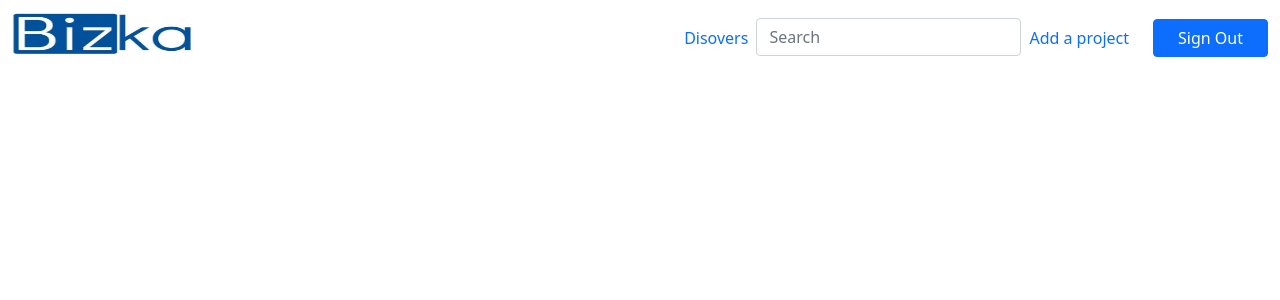
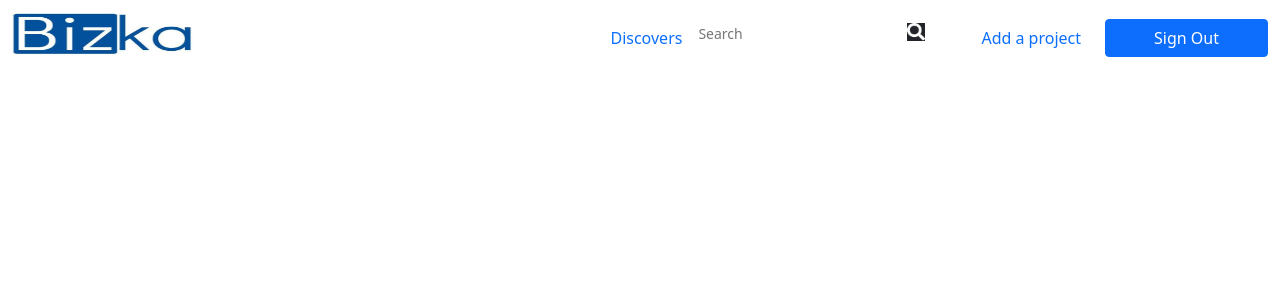
Before and after one commit to Bizkaofficial/bizzy-gallop, a React (Create React App) app: page /header2 in a window 1280 px wide. Shown: the top 300 px of the page. Built offline with nearby package versions, Linux system fonts and the light colour scheme.

Commit message:
search bar

```diff
--- a/src/pages/Discover.js
+++ b/src/pages/Discover.js
@@ -1,11 +1,11 @@
 import Footer from "../layouts/Footer";
-import Navbar from "../layouts/Navbar";
+import Header1 from "./Header1";
 
 const Discover = () => {
   return (
     <>
-      <Navbar />
-        <div className='container'>
+      <Header1 />
+        <div className='container mt-5'>
           <div className='d-flex flex-sm-row flex-column justify-content-around my-3'>
             <div className="p-2 border rounded-pill mb-2">
               <p className="text-center h6 px-2">Descriptive</p>
--- a/src/pages/Header2.js
+++ b/src/pages/Header2.js
@@ -25,19 +25,31 @@ const Header2 = () => {
           id="navbarToggleContent"
         >
           <ul className="navbar-nav">
-            <li className="nav-item active ">
+            <li className="nav-item active">
               <Link className="nav-link text-primary" to="/discover">
-                Disovers
+                Discovers
               </Link>
             </li>
-            <li className="nav-item">
-              <input
-                class="form-control me-2"
-                type="search"
+            <li className=" me-5 fs-6" >
+              <div className="input-group input-group-sm">
+                <input
                 placeholder="Search"
-                aria-label="Search"
-                img src={Vector} alt=""
+                aria-label="Search bar"
+                aria-describedby="basic-addon2"
+                className="form-control-sm border-0"
               />
+              <div className='input-group-append'>
+              <span className="" id="basic-addon2">
+                <img
+                src={Vector}
+                className="bg-dark"
+                alt=""
+                width={18}
+                height={18}
+              />
+              </span>
+              </div>
+              </div>
 
             </li>
 
@@ -47,7 +59,7 @@ const Header2 = () => {
               </Link>
             </li>
           </ul>
-          <button type="text" className="btn btn-primary px-4">
+          <button type="text" className="btn btn-primary px-5">
             Sign Out
           </button>
         </div>
```
